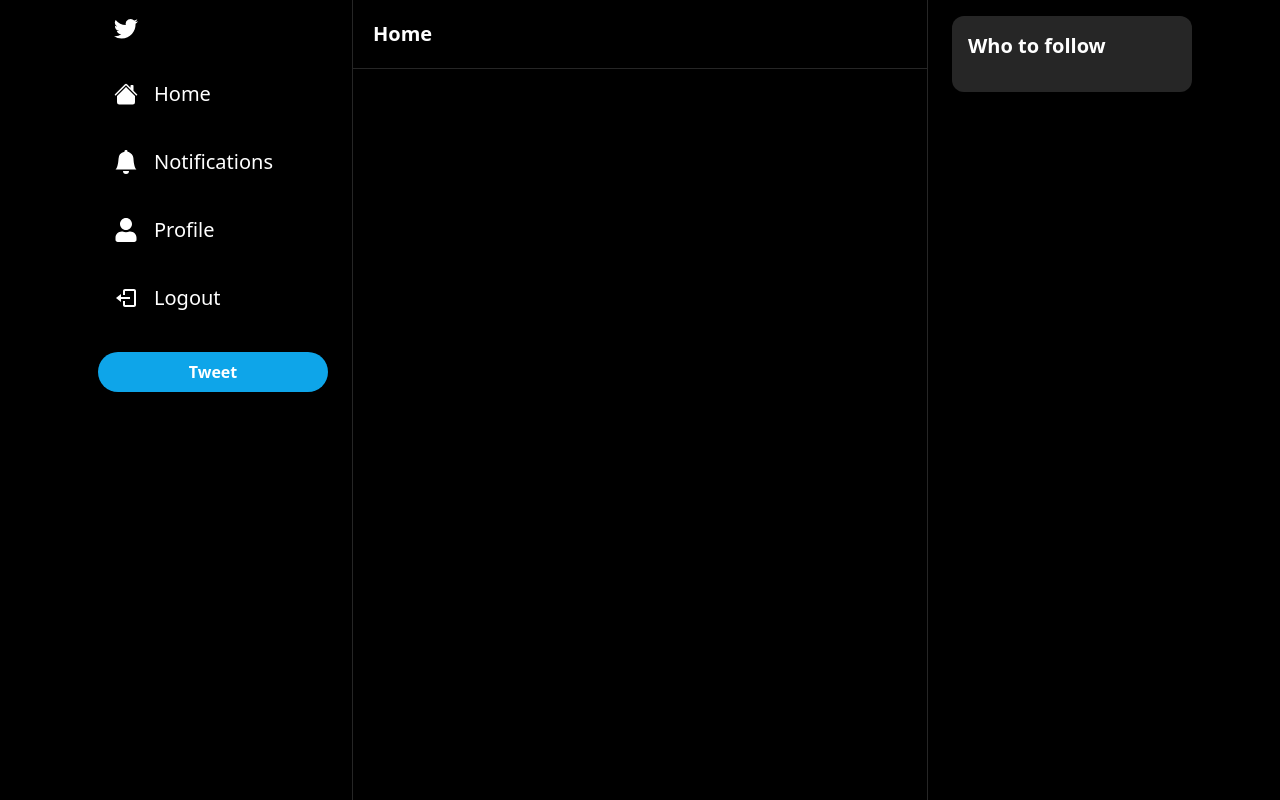
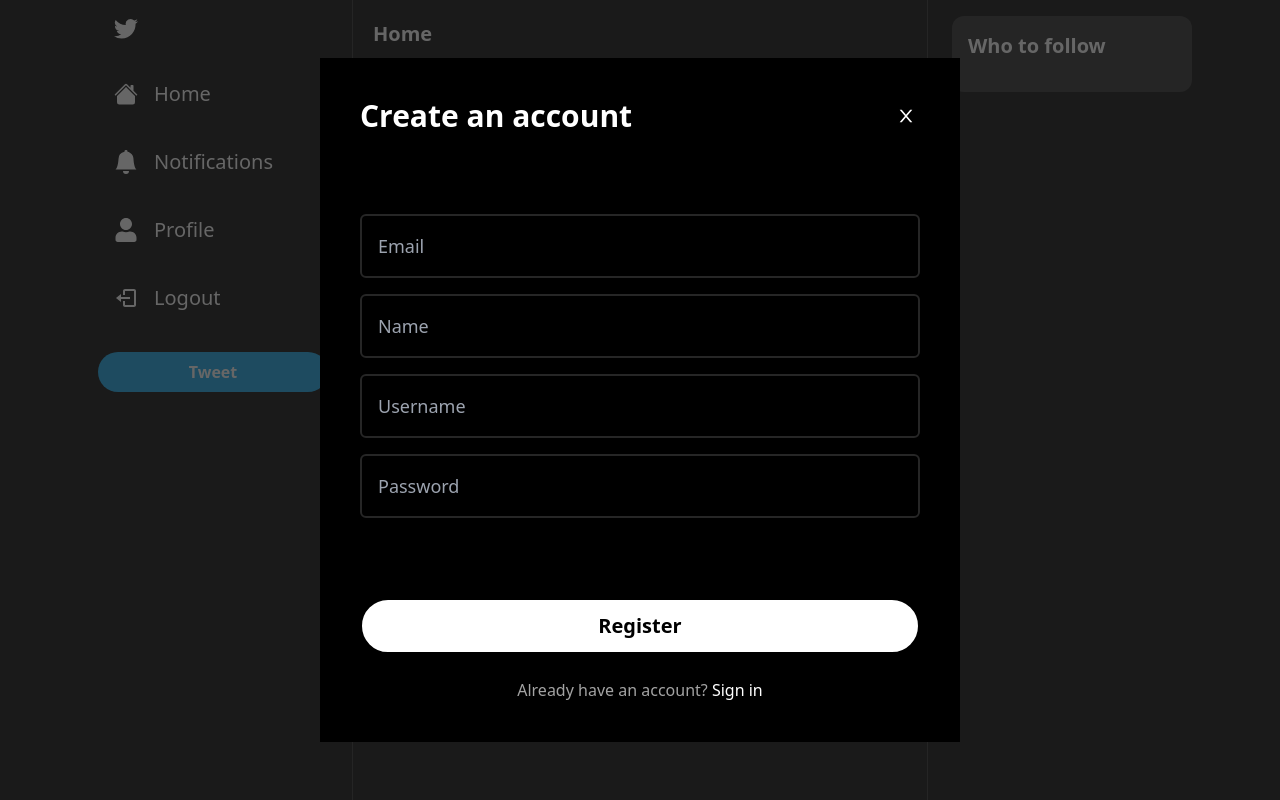
Before and after one commit to Oxooi/Blue-Twitter-Clone-Project, a Next.js app: page / in a window 1280 px wide. Built offline with nearby package versions, Linux system fonts and the light colour scheme.

Commit message:
Create login & register modals

```diff
--- /dev/null
+++ b/components/Modals/LoginModal.tsx
@@ -0,0 +1,87 @@
+import useLoginModal from "@/hooks/useLoginModals";
+import { useCallback, useState } from "react";
+import Input from "../Input";
+import Modal from "../Modal";
+import useRegisterModal from "@/hooks/useRegisterModals";
+
+const LoginModal = () => {
+
+    const LoginModal = useLoginModal();
+    const registerModal = useRegisterModal();
+
+    const [email, setEmail] = useState('');
+    const [password, setPassword] = useState('');
+    const [isLoading, setIsLoading] = useState(false);
+
+    const onSubmit = useCallback(async () => {
+        try {
+            setIsLoading(true);
+
+            // TODO ADD LOG IN
+
+            LoginModal.onClose();
+        } catch (error) {
+            console.log(error)
+        } finally {
+            setIsLoading(false);
+        }
+
+    }, [LoginModal]);
+
+    const onToggle = useCallback(() => {
+        if (isLoading) {
+            return;
+        }
+
+        LoginModal.onClose();
+        registerModal.onOpen();
+    }, [isLoading, LoginModal, registerModal]);
+
+    const bodyContent = (
+        <div className="flex flex-col gap-4">
+            <Input
+                placeholder="Email"
+                onChange={(e) => setEmail(e.target.value)}
+                value={email}
+                disabled={isLoading}
+            />
+            <Input
+                placeholder="Password"
+                onChange={(e) => setPassword(e.target.value)}
+                value={password}
+                disabled={isLoading}
+            />
+        </div>
+    )
+
+    const footerContent = (
+        <div className="text-neutral-400 text-center mt-4">
+            <p>You don't have an account?&nbsp;
+                <span
+                    onClick={onToggle}
+                    className="
+                        text-white
+                        cursor-pointer
+                        hover:underline
+                    ">
+                    Create an account
+                </span>
+            </p>
+        </div>
+    )
+
+    return (
+        <Modal
+            disabled={isLoading}
+            isOpen={LoginModal.isOpen}
+            title="Login"
+            actionLabel="Sign In"
+            onClose={LoginModal.onClose}
+            onSubmit={onSubmit}
+            body={bodyContent}
+            footer={footerContent}
+        />
+    );
+}
+
+export default LoginModal;
--- /dev/null
+++ b/components/Modals/RegisterModal.tsx
@@ -0,0 +1,100 @@
+import useRegisterModal from "@/hooks/useRegisterModals";
+import { useCallback, useState } from "react";
+import Input from "../Input";
+import Modal from "../Modal";
+import useLoginModal from "@/hooks/useLoginModals";
+
+const RegisterModal = () => {
+    const LoginModal = useLoginModal();
+    const registerModal = useRegisterModal();
+
+    const [email, setEmail] = useState('');
+    const [password, setPassword] = useState('');
+    const [name, setName] = useState('');
+    const [username, setUsername] = useState('');
+    const [isLoading, setIsLoading] = useState(false);
+
+    const onSubmit = useCallback(async () => {
+        try {
+            setIsLoading(true);
+
+            // TODO ADD REGISTER AND LOG IN
+
+            registerModal.onClose();
+        } catch (error) {
+            console.log(error)
+        } finally {
+            setIsLoading(false);
+        }
+
+    }, [registerModal]);
+
+    const onToggle = useCallback(() => {
+        if (isLoading) {
+            return;
+        }
+
+        registerModal.onClose();
+        LoginModal.onOpen();
+    }, [isLoading, registerModal, LoginModal]);
+
+    const bodyContent = (
+        <div className="flex flex-col gap-4">
+            <Input
+                placeholder="Email"
+                onChange={(e) => setEmail(e.target.value)}
+                value={email}
+                disabled={isLoading}
+            />
+            <Input
+                placeholder="Name"
+                onChange={(e) => setName(e.target.value)}
+                value={name}
+                disabled={isLoading}
+            />
+            <Input
+                placeholder="Username"
+                onChange={(e) => setUsername(e.target.value)}
+                value={username}
+                disabled={isLoading}
+            />
+            <Input
+                placeholder="Password"
+                onChange={(e) => setPassword(e.target.value)}
+                value={password}
+                disabled={isLoading}
+            />
+        </div>
+    )
+
+    const footerContent = (
+        <div className="text-neutral-400 text-center mt-4">
+            <p>Already have an account?&nbsp;
+                <span
+                    onClick={onToggle}
+                    className="
+                        text-white
+                        cursor-pointer
+                        hover:underline
+                    ">
+                    Sign in
+                </span>
+            </p>
+        </div>
+    )
+
+    return (
+        <Modal
+            disabled={isLoading}
+            isOpen={registerModal.isOpen}
+            title="Create an account"
+            actionLabel="Register"
+            onClose={registerModal.onClose}
+            onSubmit={onSubmit}
+            body={bodyContent}
+            footer={footerContent}
+        />
+    );
+}
+
+export default RegisterModal;
--- /dev/null
+++ b/hooks/useLoginModals.ts
@@ -0,0 +1,16 @@
+import { create } from "zustand";
+
+interface LoginModalStore {
+    isOpen: boolean;
+    onOpen: () => void;
+    onClose: () => void;
+
+};
+
+const useLoginModal = create<LoginModalStore>((set) => ({
+    isOpen: false,
+    onOpen: () => set({ isOpen: true }),
+    onClose: () => set({ isOpen: false }),
+}));
+
+export default useLoginModal;
--- /dev/null
+++ b/hooks/useRegisterModals.ts
@@ -0,0 +1,16 @@
+import { create } from "zustand";
+
+interface RegisterModalStore {
+    isOpen: boolean;
+    onOpen: () => void;
+    onClose: () => void;
+
+};
+
+const useRegisterModal = create<RegisterModalStore>((set) => ({
+    isOpen: true,
+    onOpen: () => set({ isOpen: true }),
+    onClose: () => set({ isOpen: false }),
+}));
+
+export default useRegisterModal;
--- a/package.json
+++ b/package.json
@@ -18,7 +18,8 @@
     "react": "18.2.0",
     "react-dom": "18.2.0",
     "react-icons": "^4.12.0",
-    "typescript": "5.3.3"
+    "typescript": "5.3.3",
+    "zustand": "^4.4.7"
   },
   "devDependencies": {
     "autoprefixer": "^10.4.16",
--- a/pages/_app.tsx
+++ b/pages/_app.tsx
@@ -1,11 +1,15 @@
 import type { AppProps } from 'next/app'
 
 import Layout from '@/components/layout'
+import LoginModal from '@/components/Modals/LoginModal'
+import RegisterModal from '@/components/Modals/RegisterModal'
 import '@/styles/globals.css'
 
 export default function App({ Component, pageProps }: AppProps) {
   return (
     <>
+      <RegisterModal />
+      <LoginModal />
       <Layout>
         <Component {...pageProps} />
       </Layout>
```
Also changed, not shown: 1 other file (tests, documents, lock files or other folders).
